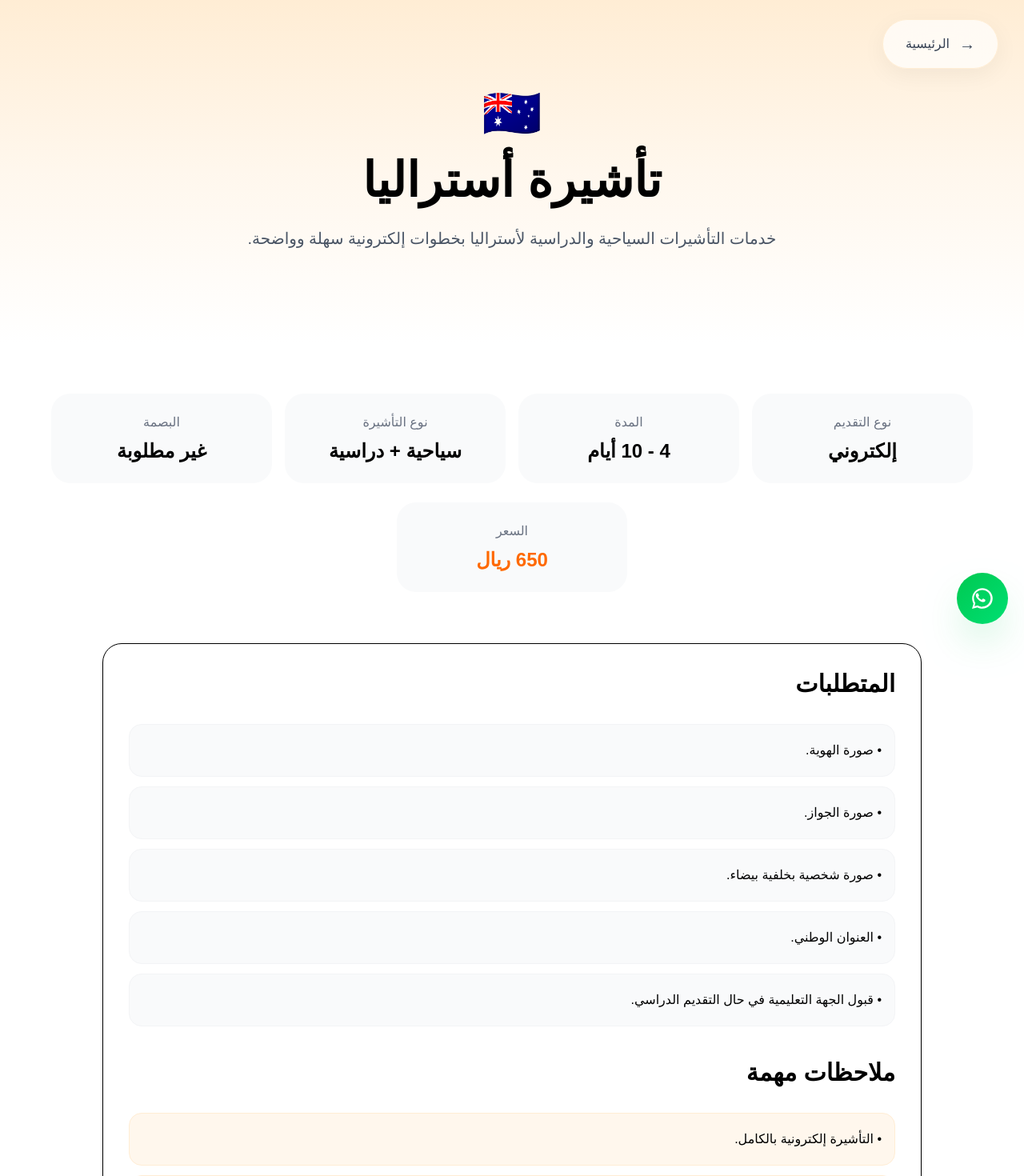
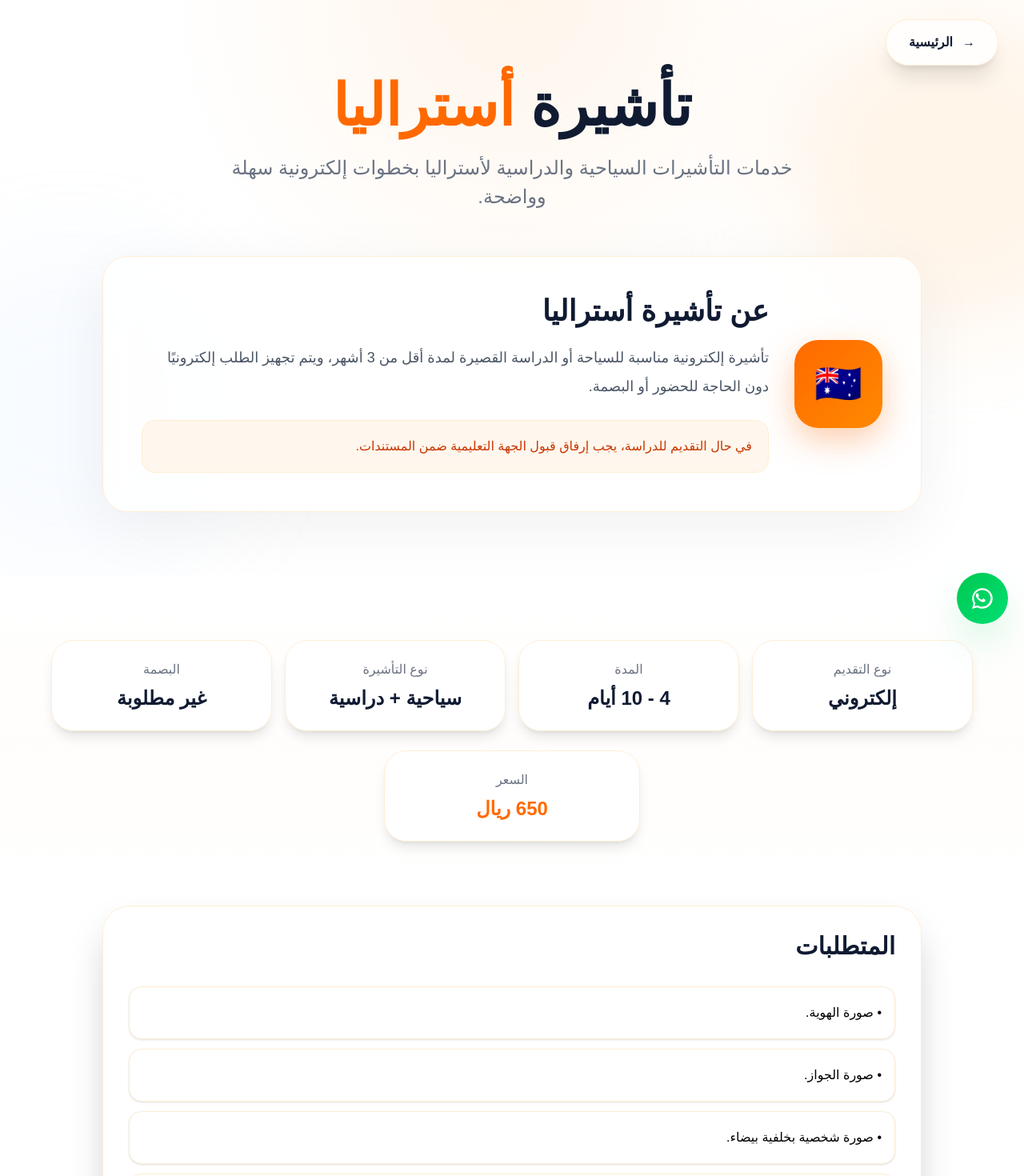
Before and after one commit to SaadAl-Harthi/visa-gate, a Next.js app: page /australia in a window 1280 px wide. Shown: the top 1470 px of the page at 80% size. Built offline with nearby package versions, Linux system fonts and the light colour scheme.

Commit message:
redesign australia visa page

```diff
--- a/app/australia/page.tsx
+++ b/app/australia/page.tsx
@@ -50,6 +50,10 @@ export default function AustraliaPage() {
   const sendToWhatsApp = () => {
     const message = `
 السلام عليكم، أرغب بالتقديم على تأشيرة أستراليا
+
+نوع التأشيرة: سياحية أو دراسية قصيرة
+السعر: 650 ريال
+المدة: من 4 إلى 10 أيام عمل
 `;
 
     window.open(
@@ -59,75 +63,83 @@ export default function AustraliaPage() {
   };
 
   return (
-    <main dir="rtl" className="bg-white text-black">
+    <main dir="rtl" className="bg-white text-black overflow-hidden">
+      {/* Hero */}
+      <section className="relative overflow-hidden px-5 md:px-8 pt-24 pb-20 bg-white">
+        <div className="absolute inset-0 pointer-events-none">
+          <div className="absolute top-0 right-[-120px] h-[420px] w-[420px] rounded-full bg-orange-200/25 blur-3xl" />
+          <div className="absolute bottom-0 left-[-120px] h-[420px] w-[420px] rounded-full bg-blue-200/10 blur-3xl" />
+          <div className="absolute inset-0 bg-[radial-gradient(circle_at_top,rgba(255,130,0,0.08),transparent_45%)]" />
+        </div>
 
-<div className="absolute top-6 right-5 md:right-8 z-20">
         <a
           href="/"
-    className="
-    flex items-center gap-3
-    bg-white/70 backdrop-blur-xl
-    border border-orange-100
-    hover:border-orange-300
-    hover:bg-white
-    text-gray-700 hover:text-orange-500
-    px-5 md:px-7
-    py-3 md:py-4
-    rounded-full
-    shadow-[0_8px_30px_rgb(0,0,0,0.05)]
-    transition-all duration-300
-    text-sm md:text-base
-    font-medium
-  "
+          className="absolute right-5 top-6 z-20 inline-flex items-center gap-3 rounded-full border border-orange-100 bg-white/80 px-5 py-3 text-sm font-bold text-[#101b32] shadow-xl backdrop-blur-xl transition hover:text-orange-500 md:right-8 md:px-7 md:py-4 md:text-base"
         >
-    <span className="text-xl">→</span>
+          <span>→</span>
           الرئيسية
         </a>
-</div>
-      <section className="px-5 md:px-8 py-20 md:py-28 text-center bg-gradient-to-b from-orange-100 via-orange-50 to-white">
-        <div className="max-w-5xl mx-auto">
-          <div className="text-6xl mb-6">🇦🇺</div>
 
-          <h1 className="text-4xl md:text-6xl font-bold mb-6">
-            تأشيرة أستراليا
+        <div className="relative z-10 mx-auto max-w-5xl text-center">
+
+          <h1 className="mb-6 text-4xl font-black text-[#101b32] md:text-7xl">
+            تأشيرة <span className="text-orange-500">أستراليا</span>
           </h1>
 
-          <p className="text-gray-600 text-lg md:text-xl leading-9 max-w-3xl mx-auto">
-            خدمات التأشيرات السياحية والدراسية لأستراليا بخطوات إلكترونية سهلة
-            وواضحة.
+          <p className="mx-auto max-w-3xl text-lg leading-9 text-gray-500 md:text-2xl">
+            خدمات التأشيرات السياحية والدراسية لأستراليا بخطوات إلكترونية سهلة وواضحة.
           </p>
+
+          <div className="mx-auto mt-14 max-w-5xl rounded-[32px] border border-orange-100 bg-white/80 p-8 shadow-[0_20px_80px_rgba(0,0,0,0.06)] backdrop-blur-xl md:p-12">
+            <div className="flex flex-col items-center gap-8 md:flex-row">
+              <div className="flex h-[110px] min-w-[110px] items-center justify-center rounded-[30px] bg-gradient-to-br from-orange-500 to-orange-400 text-5xl shadow-[0_15px_40px_rgba(249,115,22,0.35)]">
+                🇦🇺
+              </div>
+
+              <div className="flex-1 text-center md:text-right">
+                <h2 className="mb-5 text-3xl font-black text-[#101b32] md:text-4xl">
+                  عن تأشيرة أستراليا
+                </h2>
+
+                <p className="text-lg leading-9 text-gray-600">
+                  تأشيرة إلكترونية مناسبة للسياحة أو الدراسة القصيرة لمدة أقل من 3 أشهر، ويتم تجهيز الطلب إلكترونيًا دون الحاجة للحضور أو البصمة.
+                </p>
+
+                <div className="mt-6 rounded-2xl border border-orange-100 bg-orange-50 px-5 py-4 text-sm leading-8 text-orange-700 md:text-base">
+                  في حال التقديم للدراسة، يجب إرفاق قبول الجهة التعليمية ضمن المستندات.
+                </div>
+              </div>
+            </div>
+          </div>
         </div>
       </section>
 
-      <section className="px-5 md:px-8 py-16">
-        <div className="max-w-6xl mx-auto">
-          <div className="grid grid-cols-1 md:grid-cols-4 gap-4">
-            <div className="bg-gray-50 rounded-3xl p-6 text-center">
-              <p className="text-gray-500 mb-2">نوع التقديم</p>
-              <h3 className="text-2xl font-bold">إلكتروني</h3>
+      {/* Info Cards */}
+      <section className="relative bg-gradient-to-b from-white via-orange-50/20 to-white px-5 py-20 md:px-8">
+        <div className="mx-auto max-w-6xl">
+          <div className="grid grid-cols-1 gap-4 md:grid-cols-4">
+            {[
+              ["نوع التقديم", "إلكتروني"],
+              ["المدة", "4 - 10 أيام"],
+              ["نوع التأشيرة", "سياحية + دراسية"],
+              ["البصمة", "غير مطلوبة"],
+            ].map(([label, value]) => (
+              <div
+                key={label}
+                className="rounded-[28px] border border-orange-100 bg-white/90 p-6 text-center shadow-lg backdrop-blur-xl"
+              >
+                <p className="mb-2 text-gray-500">{label}</p>
+                <h3 className="text-2xl font-black text-[#101b32]">
+                  {value}
+                </h3>
+              </div>
+            ))}
           </div>
 
-            <div className="bg-gray-50 rounded-3xl p-6 text-center">
-              <p className="text-gray-500 mb-2">المدة</p>
-              <h3 className="text-2xl font-bold">4 - 10 أيام</h3>
-            </div>
-
-            <div className="bg-gray-50 rounded-3xl p-6 text-center">
-              <p className="text-gray-500 mb-2">نوع التأشيرة</p>
-              <h3 className="text-2xl font-bold">سياحية + دراسية</h3>
-            </div>
-
-            <div className="bg-gray-50 rounded-3xl p-6 text-center">
-              <p className="text-gray-500 mb-2">البصمة</p>
-              <h3 className="text-2xl font-bold">غير مطلوبة</h3>
-            </div>
-          </div>
-
-          <div className="flex justify-center mt-6">
-            <div className="bg-gray-50 rounded-3xl p-6 text-center w-full md:w-72">
-              <p className="text-gray-500 mb-2">السعر</p>
-
-              <h3 className="text-2xl font-bold text-orange-500">
+          <div className="mt-6 flex justify-center">
+            <div className="w-full rounded-[28px] border border-orange-100 bg-white/90 p-6 text-center shadow-lg backdrop-blur-xl md:w-80">
+              <p className="mb-2 text-gray-500">السعر</p>
+              <h3 className="text-2xl font-black text-orange-500">
                 650 ريال
               </h3>
             </div>
@@ -135,28 +147,33 @@ export default function AustraliaPage() {
         </div>
       </section>
 
-      <section className="px-5 md:px-8 pb-16 md:pb-24">
-        <div className="max-w-5xl mx-auto bg-white border rounded-3xl p-6 md:p-8 shadow-sm">
-          <h2 className="text-3xl font-bold mb-8">المتطلبات</h2>
+      {/* Requirements */}
+      <section className="px-5 md:px-8 pb-20">
+        <div className="mx-auto max-w-5xl rounded-[34px] border border-orange-100 bg-white/90 p-6 shadow-2xl backdrop-blur-xl md:p-8">
+          <h2 className="mb-8 text-3xl font-black text-[#101b32]">
+            المتطلبات
+          </h2>
 
-          <ul className="space-y-3 mb-10">
+          <ul className="mb-10 space-y-3">
             {requirements.map((item) => (
               <li
                 key={item}
-                className="bg-gray-50 rounded-2xl p-4 leading-8 border border-gray-100"
+                className="rounded-2xl border border-orange-100 bg-white p-4 leading-8 shadow-sm"
               >
                 • {item}
               </li>
             ))}
           </ul>
 
-          <h2 className="text-3xl font-bold mb-8">ملاحظات مهمة</h2>
+          <h2 className="mb-8 text-3xl font-black text-[#101b32]">
+            ملاحظات مهمة
+          </h2>
 
-          <ul className="space-y-3 mb-10">
+          <ul className="mb-10 space-y-3">
             {notes.map((note) => (
               <li
                 key={note}
-                className="bg-orange-50 rounded-2xl p-4 leading-8 border border-orange-100"
+                className="rounded-2xl border border-orange-100 bg-orange-50/70 p-4 leading-8 shadow-sm"
               >
                 • {note}
               </li>
@@ -165,122 +182,82 @@ export default function AustraliaPage() {
 
           <button
             onClick={sendToWhatsApp}
-            className="w-full bg-orange-500 hover:bg-orange-600 text-white py-4 rounded-2xl text-lg font-bold transition duration-300 hover:scale-[1.02] shadow-xl"
+            className="w-full rounded-2xl bg-gradient-to-l from-orange-500 to-orange-400 py-5 text-lg font-black text-white shadow-xl shadow-orange-500/25 transition duration-300 hover:scale-[1.02] hover:from-orange-600 hover:to-orange-500"
           >
             ابدأ طلب تأشيرة أستراليا
           </button>
         </div>
       </section>
 
-      <section className="px-5 md:px-8 py-16 md:py-24 bg-white">
-        <div className="max-w-5xl mx-auto">
-          <h2 className="text-3xl md:text-4xl font-bold text-center mb-14">
-            الأسئلة الشائعة
+      {/* FAQ */}
+      <section className="relative bg-white px-5 py-20 md:px-8">
+        <div className="mx-auto max-w-5xl">
+          <h2 className="mb-12 text-center text-3xl font-black text-[#101b32] md:text-5xl">
+            الأسئلة <span className="text-orange-500">الشائعة</span>
           </h2>
 
           <div className="space-y-5">
             {faqs.map((faq) => (
               <div
                 key={faq.question}
-                className="border border-gray-100 rounded-3xl p-6 bg-white hover:bg-orange-50/40 hover:shadow-2xl hover:-translate-y-2 hover:border-orange-200 transition duration-300"
+                className="rounded-[28px] border border-orange-100 bg-white/90 p-6 shadow-lg transition hover:-translate-y-1 hover:shadow-2xl"
               >
-                <h3 className="text-xl font-bold mb-3">{faq.question}</h3>
+                <h3 className="mb-3 text-xl font-black text-[#101b32]">
+                  {faq.question}
+                </h3>
 
-                <p className="text-gray-600 leading-8">{faq.answer}</p>
+                <p className="leading-8 text-gray-500">{faq.answer}</p>
               </div>
             ))}
           </div>
         </div>
       </section>
 
-      <section className="px-5 md:px-8 py-16 md:py-24 bg-gray-50">
-        <div className="max-w-6xl mx-auto">
-          <h2 className="text-3xl md:text-4xl font-bold text-center mb-12">
-            تأشيرات قد تهمك
+      {/* Related Visas */}
+      <section className="relative bg-gradient-to-b from-white via-orange-50/20 to-white px-5 py-20 md:px-8">
+        <div className="mx-auto max-w-6xl">
+          <h2 className="mb-12 text-center text-3xl font-black text-[#101b32] md:text-5xl">
+            تأشيرات قد <span className="text-orange-500">تهمك</span>
           </h2>
 
-          <div className="grid grid-cols-1 sm:grid-cols-2 md:grid-cols-3 gap-6">
+          <div className="grid grid-cols-1 gap-6 sm:grid-cols-2 md:grid-cols-3">
+            {[
+              {
+                href: "/usa",
+                flag: "🇺🇸",
+                title: "تأشيرة أمريكا",
+                text: "خدمات التأشيرات السياحية والدراسية لأمريكا.",
+              },
+              {
+                href: "/uae",
+                flag: "🇦🇪",
+                title: "تأشيرة الإمارات",
+                text: "تأشيرة إلكترونية لمقيمي دول مجلس التعاون الخليجي.",
+              },
+              {
+                href: "/schengen",
+                flag: "🇪🇺",
+                title: "تأشيرة شنغن",
+                text: "خدمات استخراج تأشيرات الشنغن لجميع الدول الأوروبية.",
+              },
+            ].map((visa) => (
               <a
-              href="/uk"
-              className="bg-white border border-gray-100 rounded-3xl p-8 text-right hover:shadow-2xl hover:-translate-y-2 hover:border-orange-200 transition duration-300 block"
+                key={visa.href}
+                href={visa.href}
+                className="block rounded-[30px] border border-orange-100 bg-white p-8 text-right shadow-lg transition duration-300 hover:-translate-y-2 hover:border-orange-200 hover:shadow-2xl"
               >
-              <div className="text-5xl mb-5">🇬🇧</div>
+                <div className="mb-5 text-5xl">{visa.flag}</div>
 
-              <h3 className="text-2xl font-bold mb-3">
-                تصريح بريطانيا
+                <h3 className="mb-3 text-2xl font-black text-[#101b32]">
+                  {visa.title}
                 </h3>
 
-              <p className="text-gray-600 leading-8">
-                تصريح السفر الإلكتروني للسعوديين.
-              </p>
+                <p className="leading-8 text-gray-500">{visa.text}</p>
               </a>
-
-            <a
-              href="/usa"
-              className="bg-white border border-gray-100 rounded-3xl p-8 text-right hover:shadow-2xl hover:-translate-y-2 hover:border-orange-200 transition duration-300 block"
-            >
-              <div className="text-5xl mb-5">🇺🇸</div>
-
-              <h3 className="text-2xl font-bold mb-3">
-                تأشيرة أمريكا
-              </h3>
-
-              <p className="text-gray-600 leading-8">
-                خدمات التأشيرات السياحية والدراسية لأمريكا.
-              </p>
-            </a>
-
-            <a
-              href="/canada"
-              className="bg-white border border-gray-100 rounded-3xl p-8 text-right hover:shadow-2xl hover:-translate-y-2 hover:border-orange-200 transition duration-300 block"
-            >
-              <div className="text-5xl mb-5">🇨🇦</div>
-
-              <h3 className="text-2xl font-bold mb-3">
-                تأشيرة كندا
-              </h3>
-
-              <p className="text-gray-600 leading-8">
-                خدمات التأشيرات السياحية والدراسية لكندا.
-              </p>
-            </a>
+            ))}
           </div>
         </div>
       </section>
-
-      <footer dir="rtl" className="bg-black text-white py-14 px-8">
-        <div className="max-w-6xl mx-auto text-center">
-          <h3 className="text-3xl font-bold mb-4">
-            رحلتنا للتأشيرات
-          </h3>
-
-          <p className="text-gray-400 mb-10">
-            خدمات التأشيرات السياحية والدراسية لجميع الوجهات العالمية.
-          </p>
-
-          <div className="grid grid-cols-1 md:grid-cols-2 gap-12 max-w-5xl mx-auto text-gray-300 mb-10 text-right">
-            <div className="space-y-3">
-              <p>📍 مكتب 102 - الدور الأول - برج الحميضي</p>
-              <p>طريق المدينة - حي السلامة - جدة</p>
-              <p>المملكة العربية السعودية</p>
-              <p>📞 0552525141</p>
-            </div>
-
-            <div className="space-y-3">
-              <p>الاسم التجاري: مؤسسة رحلتنا لتنظيم الرحلات</p>
-              <p>السجل التجاري: 4030228793</p>
-              <p>الرقم الضريبي: 30201661700003</p>
-              <p>التصنيف: منظم رحلات سياحية</p>
-            </div>
-          </div>
-
-          <p className="text-gray-500 mt-8 text-sm">
-            © 2026 جميع الحقوق محفوظة - رحلتنا للتأشيرات
-          </p>
-        </div>
-      </footer>
-
-
     </main>
   );
 }
```
Lines whose indentation alone changed are shown as unchanged.
